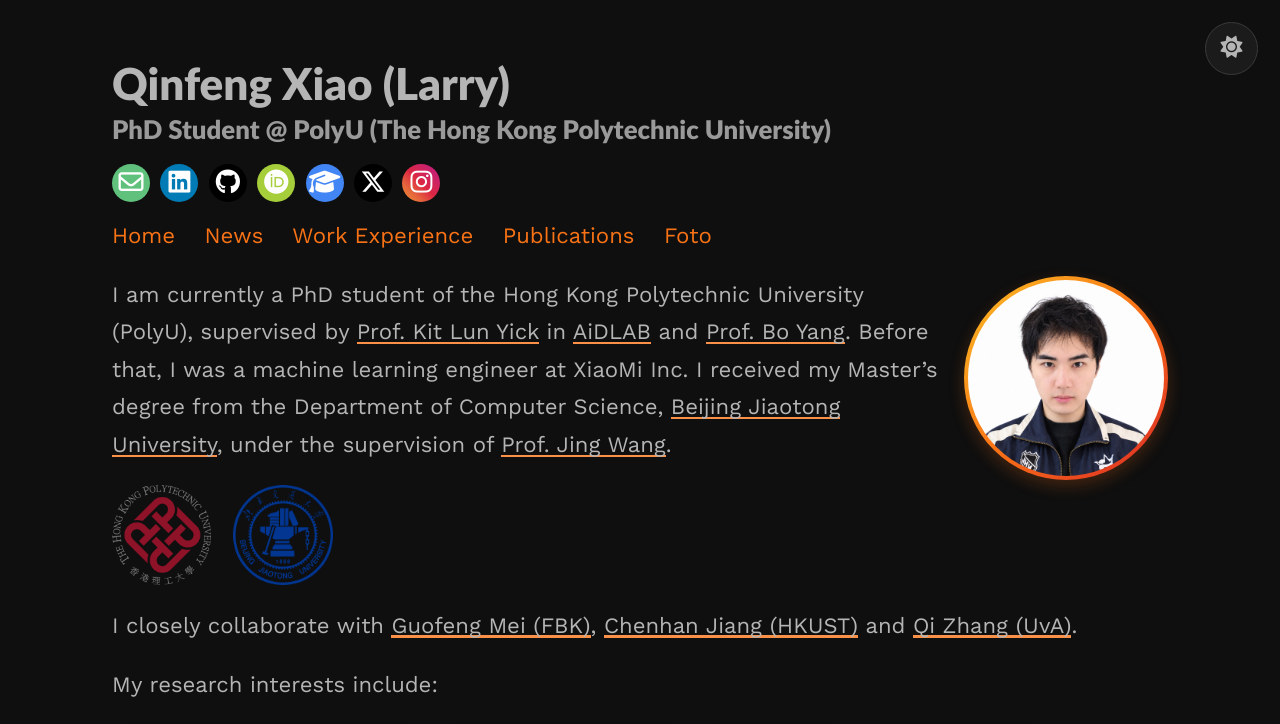
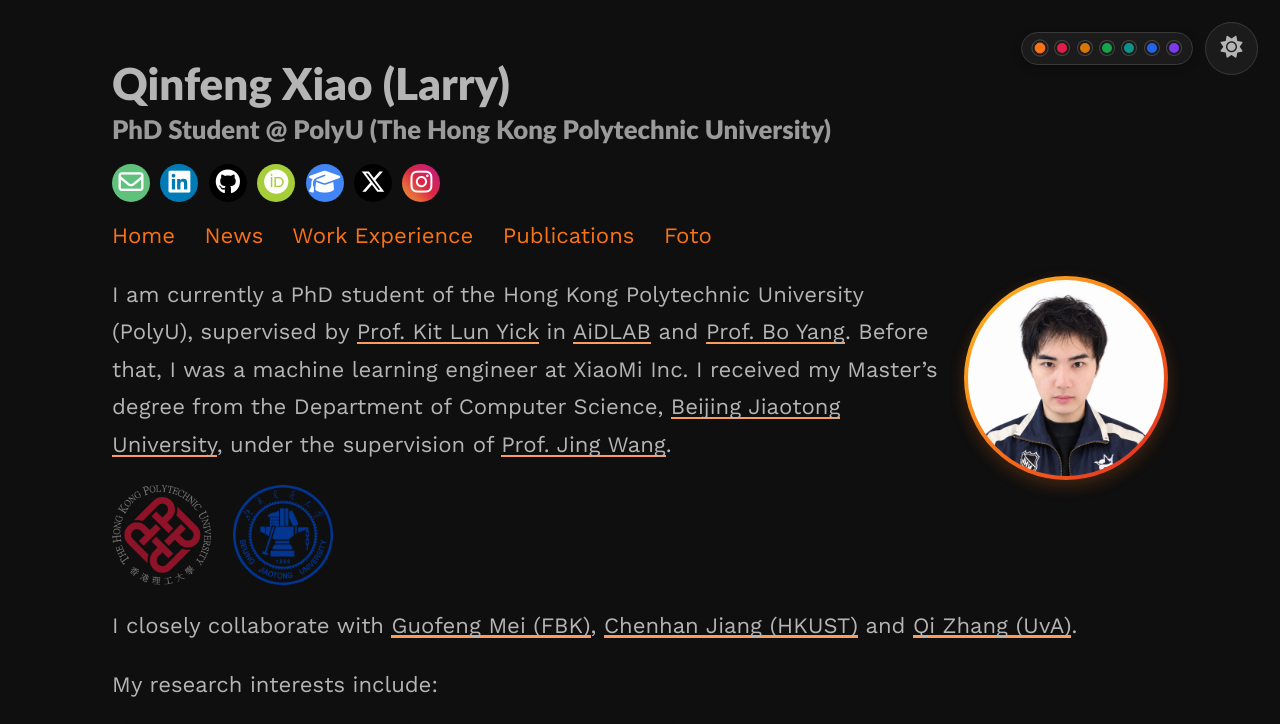
Before and after one commit to larryshaw0079/larryshaw0079.github.io, a Jekyll site: the page built from index.md, in a window 1280 px wide. Shown: the top 724 px of the page. Built offline with Jekyll 4.4.1, drawn with Linux system fonts in a browser that asks for light colours.

Commit message:
Implement accent color palette and theme toggle functionality; update styles for improved responsiveness and visual consistency across components.

```diff
--- a/_layouts/default.html
+++ b/_layouts/default.html
@@ -8,7 +8,7 @@
   <meta charset="utf-8">
   <meta content="width=device-width, initial-scale=1" name="viewport">
 
-  <!-- Set theme before CSS loads to avoid a flash of the wrong mode.
+  <!-- Set theme and accent before CSS loads to avoid a flash of the wrong colors.
        Saved preference wins; otherwise dark between 19:00 and 07:00 local time. -->
   <script type="text/javascript">
     (function () {
@@ -61,9 +66,20 @@
 </head>
 
 <body>
+  <div class="theme-controls">
+    <div class="palette-bar" role="radiogroup" aria-label="Theme color">
+      <button type="button" class="palette-swatch" role="radio" data-accent="orange" style="--swatch:#f97316" aria-label="Orange" title="Orange"></button>
+      <button type="button" class="palette-swatch" role="radio" data-accent="rose" style="--swatch:#e11d48" aria-label="Rose" title="Rose"></button>
+      <button type="button" class="palette-swatch" role="radio" data-accent="amber" style="--swatch:#d97706" aria-label="Amber" title="Amber"></button>
+      <button type="button" class="palette-swatch" role="radio" data-accent="green" style="--swatch:#16a34a" aria-label="Green" title="Green"></button>
+      <button type="button" class="palette-swatch" role="radio" data-accent="teal" style="--swatch:#0d9488" aria-label="Teal" title="Teal"></button>
+      <button type="button" class="palette-swatch" role="radio" data-accent="blue" style="--swatch:#2563eb" aria-label="Blue" title="Blue"></button>
+      <button type="button" class="palette-swatch" role="radio" data-accent="violet" style="--swatch:#7c3aed" aria-label="Violet" title="Violet"></button>
+    </div>
     <button id="theme-toggle" class="theme-toggle" aria-label="Toggle dark/light mode" title="Toggle dark/light mode">
       <i class="fas fa-moon"></i><i class="fas fa-sun"></i>
     </button>
+  </div>
 
   <main>
     <article>
@@ -83,11 +99,43 @@
   </footer>
 
   <script type="text/javascript">
+    (function () {
+      var root = document.documentElement;
+      var accents = { orange: 1, rose: 1, amber: 1, green: 1, teal: 1, blue: 1, violet: 1 };
+      var bar = document.querySelector('.palette-bar');
+
+      function currentAccent() {
+        var name = root.getAttribute('data-accent');
+        return accents[name] ? name : 'orange';
+      }
+
+      function paintAccent(name) {
+        if (!accents[name]) name = 'orange';
+        root.setAttribute('data-accent', name);
+        try { localStorage.setItem('accent', name); } catch (e) { }
+        if (!bar) return;
+        var buttons = bar.querySelectorAll('[data-accent]');
+        for (var i = 0; i < buttons.length; i++) {
+          buttons[i].setAttribute('aria-checked', buttons[i].getAttribute('data-accent') === name ? 'true' : 'false');
+        }
+      }
+
+      paintAccent(currentAccent());
+
+      if (bar) {
+        bar.addEventListener('click', function (event) {
+          var button = event.target.closest('[data-accent]');
+          if (!button || !bar.contains(button)) return;
+          paintAccent(button.getAttribute('data-accent'));
+        });
+      }
+
       document.getElementById('theme-toggle').addEventListener('click', function () {
-      var next = document.documentElement.getAttribute('data-theme') === 'dark' ? 'light' : 'dark';
-      document.documentElement.setAttribute('data-theme', next);
+        var next = root.getAttribute('data-theme') === 'dark' ? 'light' : 'dark';
+        root.setAttribute('data-theme', next);
         try { localStorage.setItem('theme', next); } catch (e) { }
       });
+    })();
   </script>
 
   {% include analytics.html %}
--- a/assets/css/_sass/experience.scss
+++ b/assets/css/_sass/experience.scss
@@ -13,11 +13,11 @@
   transition: background 0.25s ease;
 
   &:hover {
-    background: rgba(249, 115, 22, 0.06);
+    background: var(--brand-wash);
   }
 
   @at-root :root[data-theme="dark"] &:hover {
-    background: rgba(249, 115, 22, 0.09);
+    background: var(--brand-wash-dark);
   }
 }
 
--- a/assets/css/_sass/profile.scss
+++ b/assets/css/_sass/profile.scss
@@ -7,8 +7,8 @@
     object-position: center 20%;
     border: none;
     padding: 4px;
-    background: linear-gradient(135deg, #fbbf24, #f97316, #dc2626);
-    box-shadow: 0 6px 16px rgba(249, 115, 22, 0.22);
+    background: linear-gradient(135deg, var(--brand-bright), var(--brand), var(--brand-hot));
+    box-shadow: 0 6px 16px var(--brand-shadow);
     margin-left: 1rem;
     margin-right: 0;
     margin-bottom: 1rem;
--- a/assets/css/_sass/publications.scss
+++ b/assets/css/_sass/publications.scss
@@ -134,7 +134,7 @@
 
   .pub-author.me {
     font-weight: 700;
-    background: linear-gradient(90deg, #f59e0b, #dc2626);
+    background: linear-gradient(90deg, var(--brand-mid), var(--brand-hot));
     -webkit-background-clip: text;
     background-clip: text;
     -webkit-text-fill-color: transparent;
--- a/assets/css/_sass/style.scss
+++ b/assets/css/_sass/style.scss
@@ -1,10 +1,11 @@
 html {
   height: 100%;
   scroll-behavior: smooth;
+  accent-color: var(--brand);
 }
 
 ::selection {
-  background: rgba(249, 115, 22, 0.25);
+  background: var(--brand-soft);
 }
 
 body {
@@ -63,7 +64,7 @@ article h2 {
     height: 4px;
     border-radius: 2px;
     margin-top: 0.1em;
-    background: linear-gradient(90deg, #f97316, #fbbf24);
+    background: linear-gradient(90deg, var(--brand), var(--brand-bright));
   }
 }
 
@@ -100,12 +101,12 @@ a {
 p a {
   color: $text-color;
   text-decoration: none;
-  background: -webkit-linear-gradient(transparent 90%, lighten($brand-color, 10%) 10%);
-  background: -moz-linear-gradient(transparent 90%, lighten($brand-color, 10%) 10%);
-  background: linear-gradient(transparent 90%, lighten($brand-color, 10%) 10%);
+  background: -webkit-linear-gradient(transparent 90%, var(--brand-light) 10%);
+  background: -moz-linear-gradient(transparent 90%, var(--brand-light) 10%);
+  background: linear-gradient(transparent 90%, var(--brand-light) 10%);
 
-  -webkit-box-shadow: inset 0 0 0 0 lighten($brand-color, 10%);
-  box-shadow: inset 0 0 0 0 lighten($brand-color, 10%);
+  -webkit-box-shadow: inset 0 0 0 0 var(--brand-light);
+  box-shadow: inset 0 0 0 0 var(--brand-light);
 
 
   -webkit-transition: box-shadow ease 1s;
@@ -114,8 +115,8 @@ p a {
 
   &:hover {
     color: lighten($background-color, 50%);
-    -webkit-box-shadow: inset 0 -100px 0 0 lighten($brand-color, 10%);
-    box-shadow: inset 0 -100px 0 0 lighten($brand-color, 10%);
+    -webkit-box-shadow: inset 0 -100px 0 0 var(--brand-light);
+    box-shadow: inset 0 -100px 0 0 var(--brand-light);
 
   }
 
@@ -199,7 +200,7 @@ blockquote {
     width: 100%;
     height: 2px;
     border-radius: 1px;
-    background: linear-gradient(90deg, #f97316, #fbbf24);
+    background: linear-gradient(90deg, var(--brand), var(--brand-bright));
     transform: scaleX(0);
     transform-origin: left;
     transition: transform 0.25s ease;
@@ -231,7 +232,7 @@ blockquote {
     width: 8px;
     height: 8px;
     border-radius: 50%;
-    background: linear-gradient(135deg, #f97316, #fbbf24);
+    background: linear-gradient(135deg, var(--brand), var(--brand-bright));
   }
 
   strong {
@@ -364,21 +365,20 @@ blockquote {
   transition: transform 0.2s ease, box-shadow 0.2s ease;
   cursor: default;
 
-  /* warm spectrum flowing from amber through orange into red */
   &:nth-child(4n+1) {
-    background: linear-gradient(120deg, #fbbf24, #f59e0b);
+    background: linear-gradient(120deg, var(--brand-bright), var(--brand-mid));
   }
 
   &:nth-child(4n+2) {
-    background: linear-gradient(120deg, #f59e0b, #f97316);
+    background: linear-gradient(120deg, var(--brand-mid), var(--brand));
   }
 
   &:nth-child(4n+3) {
-    background: linear-gradient(120deg, #f97316, #ea580c);
+    background: linear-gradient(120deg, var(--brand), var(--brand-deep));
   }
 
   &:nth-child(4n+4) {
-    background: linear-gradient(120deg, #ea580c, #dc2626);
+    background: linear-gradient(120deg, var(--brand-deep), var(--brand-hot));
   }
 
   &:hover {
@@ -387,12 +387,79 @@ blockquote {
   }
 }
 
-/* Dark/light mode toggle button */
-.theme-toggle {
+/* Accent palette + dark/light toggle */
+.theme-controls {
   position: fixed;
   top: 1em;
   right: 1em;
   z-index: 100;
+  display: flex;
+  align-items: center;
+  gap: 0.55em;
+}
+
+.palette-bar {
+  display: flex;
+  align-items: center;
+  gap: 0.38em;
+  padding: 0.38em 0.5em;
+  border-radius: 999px;
+  border: 1px solid #ccc;
+  background: #fff;
+  box-shadow: 0 2px 8px rgba(0, 0, 0, 0.05);
+
+  @at-root :root[data-theme="dark"] & {
+    background: #1b1b1b;
+    border-color: #3a3a3a;
+    box-shadow: 0 2px 8px rgba(0, 0, 0, 0.28);
+  }
+}
+
+.palette-swatch {
+  width: 1.05em;
+  height: 1.05em;
+  padding: 0;
+  border-radius: 50%;
+  border: 2px solid #fff;
+  background: var(--swatch);
+  box-shadow: 0 0 0 1px rgba(0, 0, 0, 0.16);
+  cursor: pointer;
+  appearance: none;
+  -webkit-appearance: none;
+  transition: transform 0.2s ease, box-shadow 0.2s ease;
+
+  @at-root :root[data-theme="dark"] & {
+    border-color: #1b1b1b;
+    box-shadow: 0 0 0 1px rgba(255, 255, 255, 0.18);
+  }
+
+  &:hover {
+    transform: scale(1.18);
+  }
+
+  &[aria-checked="true"] {
+    box-shadow: 0 0 0 2px var(--swatch);
+    transform: scale(1.08);
+  }
+
+  &:focus-visible {
+    outline: 2px solid var(--swatch);
+    outline-offset: 2px;
+  }
+}
+
+@media (prefers-reduced-motion: reduce) {
+  .palette-swatch {
+    transition: none;
+
+    &:hover,
+    &[aria-checked="true"] {
+      transform: none;
+    }
+  }
+}
+
+.theme-toggle {
   width: 2.4em;
   height: 2.4em;
   border-radius: 50%;
@@ -401,7 +468,7 @@ blockquote {
   color: #333;
   font-size: 1em;
   cursor: pointer;
-  transition: background 0.3s ease, color 0.3s ease, transform 0.3s ease;
+  transition: background 0.3s ease, color 0.3s ease, transform 0.3s ease, border-color 0.3s ease;
 
   &:hover {
     border-color: $brand-color;
@@ -427,3 +494,25 @@ blockquote {
     }
   }
 }
+
+@include media-query($on-palm) {
+  header {
+    padding-right: 3.4em;
+  }
+
+  .theme-controls {
+    flex-direction: column-reverse;
+    align-items: flex-end;
+    gap: 0.45em;
+  }
+
+  .palette-bar {
+    flex-direction: column;
+    padding: 0.45em 0.32em;
+  }
+
+  .palette-swatch {
+    width: 0.95em;
+    height: 0.95em;
+  }
+}
--- a/assets/css/_sass/variables.scss
+++ b/assets/css/_sass/variables.scss
@@ -8,15 +8,83 @@ $spacing-unit:     30px;
 $light-gray: gray;
 $text-color:       #333;
 $background-color: #fdfdfd;
-$brand-color:      #f97316;
+$brand-color:      var(--brand);
 $projectbox-text:  #1e2126;
 
-// Color scheme for light (white + orange)
+// Color scheme for light
 $body-bg: #fefefe;
-$projectbox: #fbdcb8;
+$projectbox: var(--projectbox);
 $text-color: #333;
 
-// Color scheme for dark modes (black + orange)
+// Color scheme for dark modes
 $body-bg-dark: #0f0f0f;
-$projectbox-dark: lighten(#b08968, 2%);
+$projectbox-dark: var(--projectbox-dark);
 $text-color-dark: #b5b5b5;
+
+// Accent palettes. Switching data-accent on <html> recolors the site.
+:root,
+:root[data-accent="orange"] {
+  --brand: #f97316;
+  --brand-bright: #fbbf24;
+  --brand-mid: #f59e0b;
+  --brand-deep: #ea580c;
+  --brand-hot: #dc2626;
+}
+
+:root[data-accent="rose"] {
+  --brand: #e11d48;
+  --brand-bright: #fb7185;
+  --brand-mid: #f43f5e;
+  --brand-deep: #be123c;
+  --brand-hot: #9f1239;
+}
+
+:root[data-accent="amber"] {
+  --brand: #d97706;
+  --brand-bright: #facc15;
+  --brand-mid: #eab308;
+  --brand-deep: #b45309;
+  --brand-hot: #92400e;
+}
+
+:root[data-accent="green"] {
+  --brand: #16a34a;
+  --brand-bright: #86efac;
+  --brand-mid: #22c55e;
+  --brand-deep: #15803d;
+  --brand-hot: #166534;
+}
+
+:root[data-accent="teal"] {
+  --brand: #0d9488;
+  --brand-bright: #5eead4;
+  --brand-mid: #14b8a6;
+  --brand-deep: #0f766e;
+  --brand-hot: #115e59;
+}
+
+:root[data-accent="blue"] {
+  --brand: #2563eb;
+  --brand-bright: #93c5fd;
+  --brand-mid: #3b82f6;
+  --brand-deep: #1d4ed8;
+  --brand-hot: #1e40af;
+}
+
+:root[data-accent="violet"] {
+  --brand: #7c3aed;
+  --brand-bright: #c4b5fd;
+  --brand-mid: #8b5cf6;
+  --brand-deep: #6d28d9;
+  --brand-hot: #5b21b6;
+}
+
+:root {
+  --brand-light: color-mix(in srgb, var(--brand) 70%, white);
+  --brand-soft: color-mix(in srgb, var(--brand) 25%, transparent);
+  --brand-wash: color-mix(in srgb, var(--brand) 6%, transparent);
+  --brand-wash-dark: color-mix(in srgb, var(--brand) 9%, transparent);
+  --brand-shadow: color-mix(in srgb, var(--brand) 22%, transparent);
+  --projectbox: color-mix(in srgb, var(--brand) 30%, #fff6ea);
+  --projectbox-dark: color-mix(in srgb, var(--brand) 26%, #3d3228);
+}
```
Also changed, not shown: other parts of _layouts/default.html (+5 -0 lines). Lines whose indentation alone changed are shown as unchanged.
